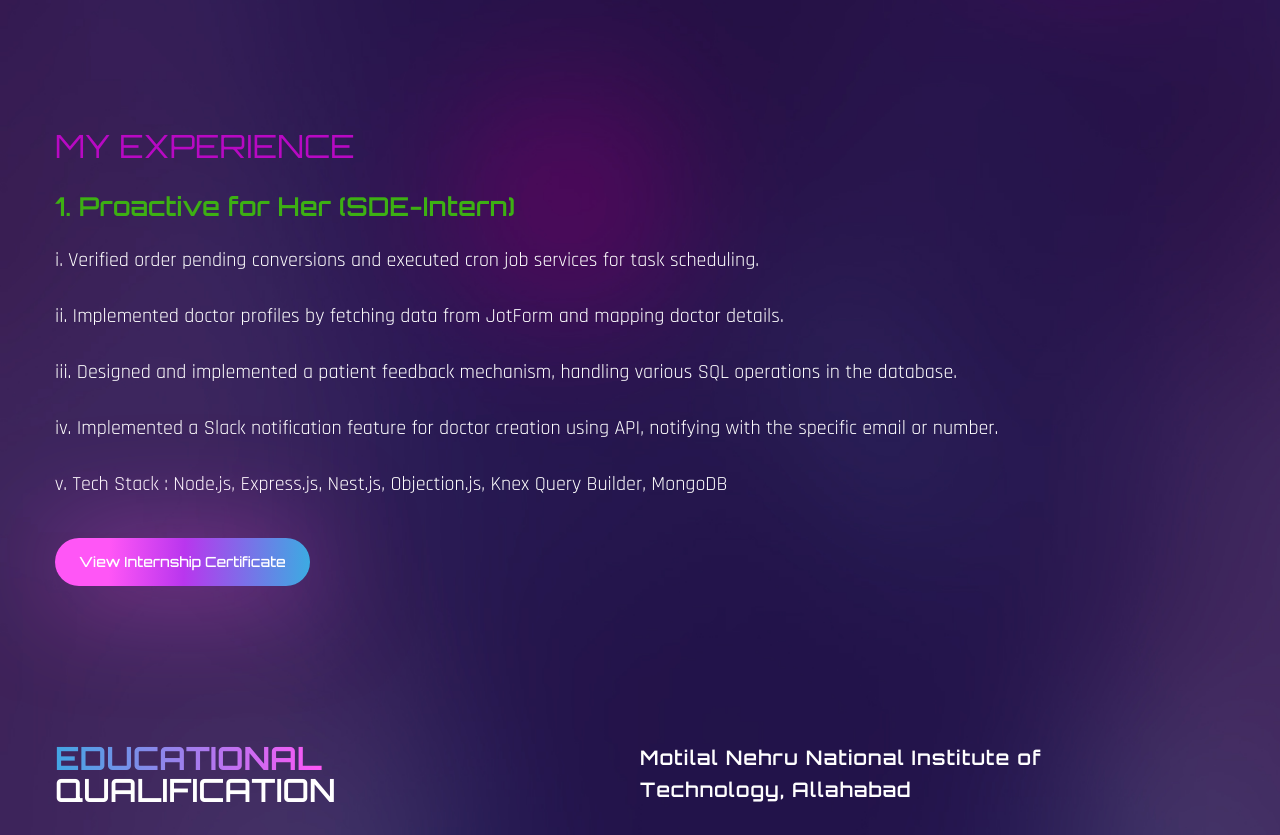
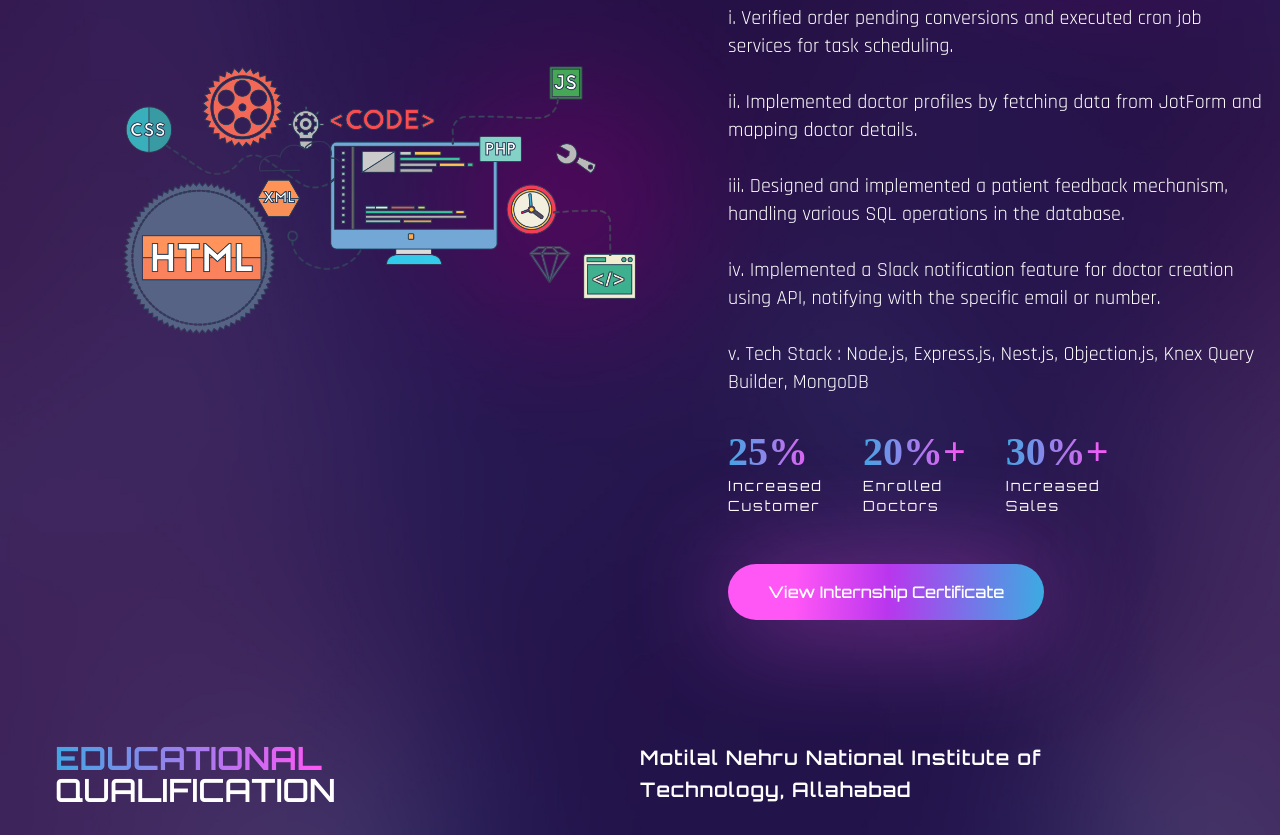
Before and after one commit to pranjulmishra1283/MyPortfolio, a React (Create React App) app: page / in a window 1280 px wide. Shown: the part 1840-2675 px from the top of the page. Built offline with nearby package versions, Linux system fonts and the light colour scheme; the HTML template or start-up script is replaced by a standard one; a web font is replaced by a local one.

Commit message:
added experience animated section

```diff
--- a/src/components/Experience.js
+++ b/src/components/Experience.js
@@ -1,11 +1,36 @@
+
 import React from "react";
+import CountUp from "react-countup";
+import { useInView } from "react-intersection-observer";
+import { motion } from "framer-motion";
+import { fadeIn } from "../variants";
 
 const Experience = () => {
+    const [ref, inView] = useInView({
+        threshold: 0.5,
+    });
+
     return (
-    <section className="section" id="experience">
-      <div className="container mt-52 mx-auto">
-        <div className="flex flex-col lg:flex-row gap-x-10">
-          <div>
+        <section className="section" id="about" ref={ref}>
+            <div className="container mx-atuo ml-24">
+                <div className="flex flex-col gap-y-10 lg:flex-row lg:items-center lg:gap-x-20 lg:gap-y-0 h-screen">
+                    {/* img */}
+                    <motion.div
+                        variants={fadeIn("right", 0.3)}
+                        initial="hidden"
+                        whileInView={"show"}
+                        viewport={{ once: false, amount: 0.3 }}
+                        className="flex-1 bg-about bg-contain bg-no-repeat h-[640px] mix-blend-lighten bg-top"
+                    ></motion.div>
+                    {/* text */}
+                    <motion.div
+                        variants={fadeIn("left", 0.5)}
+                        initial="hidden"
+                        whileInView={"show"}
+                        viewport={{ once: false, amount: 0.3 }}
+                        className="flex-1"
+                    >
+                        {/* <h2 className="h2 text-accent"> My Experience.</h2> */}
                         <h2 className="h2 leading-tight text-accent">My Experience</h2>
                         <h3 className="h3 leading-tight text-[#3db013]">1. Proactive for Her (SDE-Intern)</h3>
                         <p className="mb-10 text-xl">
@@ -36,15 +61,65 @@ const Experience = () => {
                                 </li>
                             </ul>
                         </p>
-            <button
-              onClick={() => {
-                window.open("https://github.com/Khaliq-786?tab=repositories");
-              }}
-              className="btn btn-sm"
+                        {/* stats */}
+                        <div className="flex gap-x-6 lg:gap-x-10 mb-12">
+                            <div>
+                                <div className="text-[40px] font-tertiary text-gradient mb-2">
+                                    {inView ? <CountUp start={0} end={25} duration={1} suffix="%" /> : null}
+
+                                </div>
+                                <div className="font-primary text-sm tracking-[2px]">
+                                    Increased <br />
+                                    Customer
+                                </div>
+                            </div>
+                            <div>
+                                <div className="text-[40px] font-tertiary text-gradient mb-2">
+                                    {inView ? <CountUp start={0} end={20} duration={3} suffix="%"/> : null}+
+                                </div>
+                                <div className="font-primary text-sm tracking-[2px]">
+                                    Enrolled <br />
+                                    Doctors
+                                </div>
+                            </div>
+                            <div>
+                                <div className="text-[40px] font-tertiary text-gradient mb-2">
+                                    {inView ? <CountUp start={0} end={30} duration={2} suffix="%"/> : null}+
+                                </div>
+                                <div className="font-primary text-sm tracking-[2px]">
+                                    Increased <br />
+                                    Sales
+                                </div>
+                            </div>
+                        </div>
+                        <div className="flex gap-x-8 items-center">
+                            {/* <a
+                href="https://github.com/pranjulmishra1283"
+                target="_blank"
+                rel="noopener noreferrer"
               >
+                <button className="btn btn-lg">
+                  <div className="flex justify-center items-center">
+                    <FaGithub className="mr-2" />
+                    View Github
+                  </div>
+                </button>
+              </a> */}
+                            <a
+                                href="https://drive.google.com/drive/folders/1_kut4TtP0xWN_2_93Uv3a8UOZjHm4VDJ?usp=sharing"
+                                target="_blank"
+                                rel="noopener noreferrer"
+                                className="text-gradient btn-link"
+                            >
+                                <button className="btn btn-lg">
+                                    <div className="flex justify-center items-center">
+                                        {/* <FaGithub className="mr-2" /> */}
                                         View Internship Certificate
+                                    </div>
                                 </button>
+                            </a>
                         </div>
+                    </motion.div>
                 </div>
             </div>
         </section>
```
Lines whose indentation alone changed are shown as unchanged.
